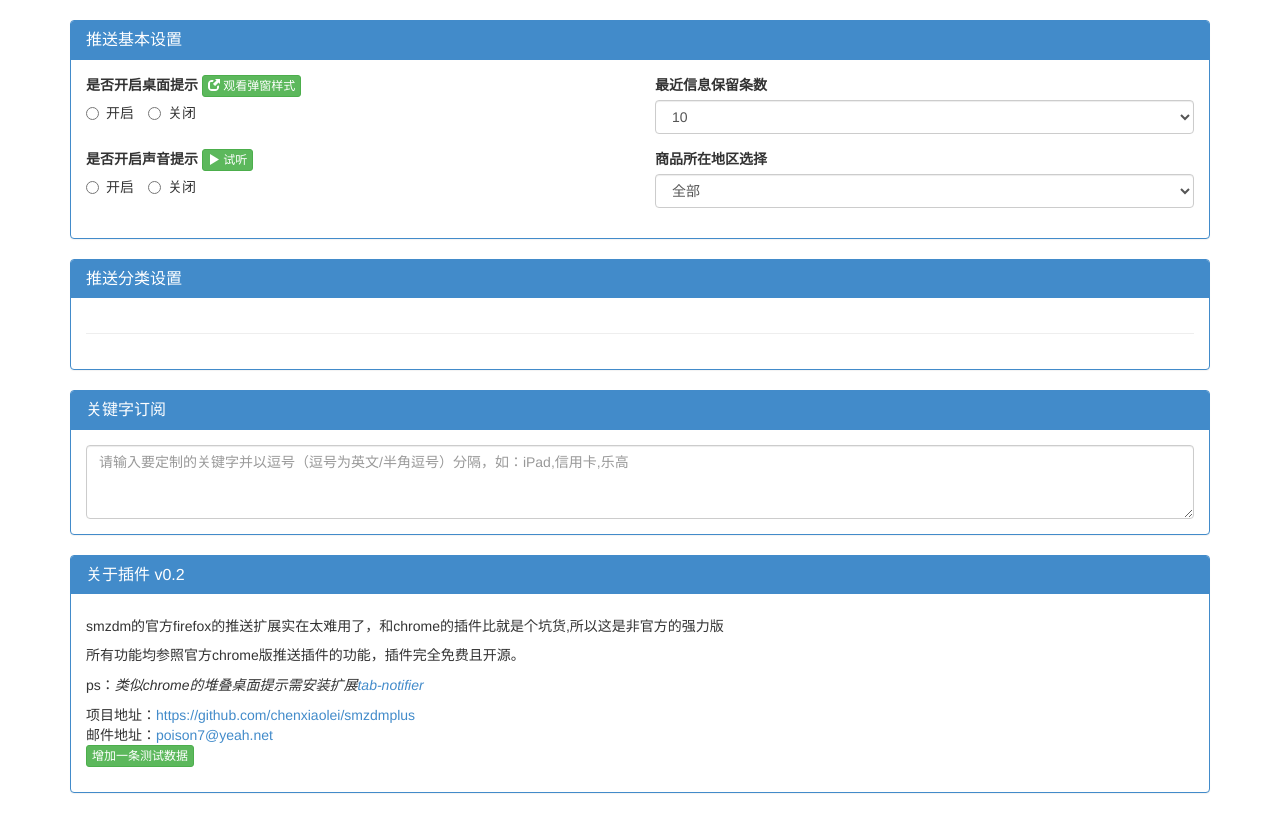
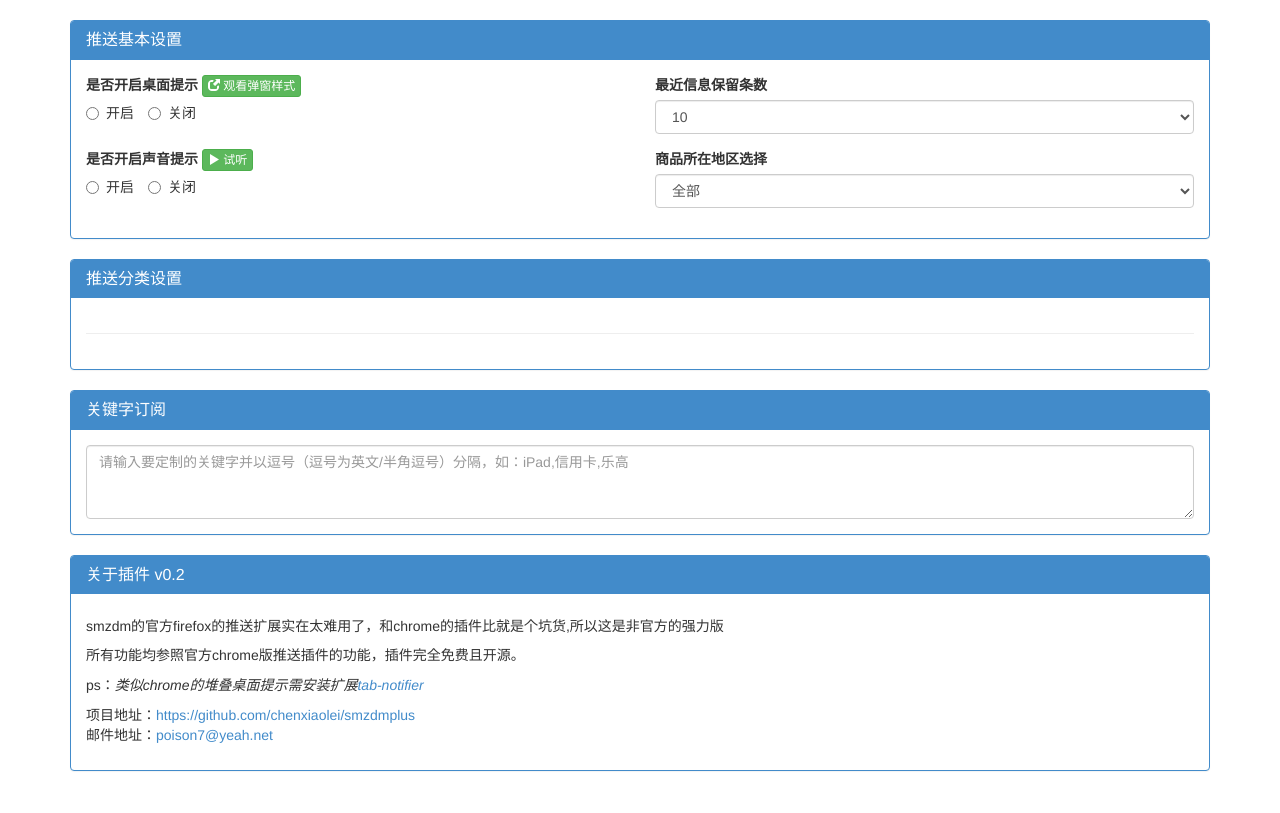
Before and after one commit to chenxiaolei/smzdmplus, a website: page data/setting.html in a window 1280 px wide. Drawn offline with Linux system fonts and the light colour scheme.

```diff
--- a/data/setting.html
+++ b/data/setting.html
@@ -170,10 +170,10 @@
                     <ul class="list-unstyled">
                         <li> 项目地址：<a href="https://github.com/chenxiaolei/smzdmplus">https://github.com/chenxiaolei/smzdmplus</a></li>
                         <li> 邮件地址：<a href="mailto:poison7@yeah.net">poison7@yeah.net</a></li>
-                        <li> <a id="addTestData" class="btn btn-success btn-xs" href="#">
+                        <!--<li> <a id="addTestData" class="btn btn-success btn-xs" href="#">
                             增加一条测试数据
                             </a>
-                        </li>
+                        </li>-->
                     </ul>
                     </p>
                 </div>
```
Also changed, not shown: README.md, snapshot/3.png (added).
